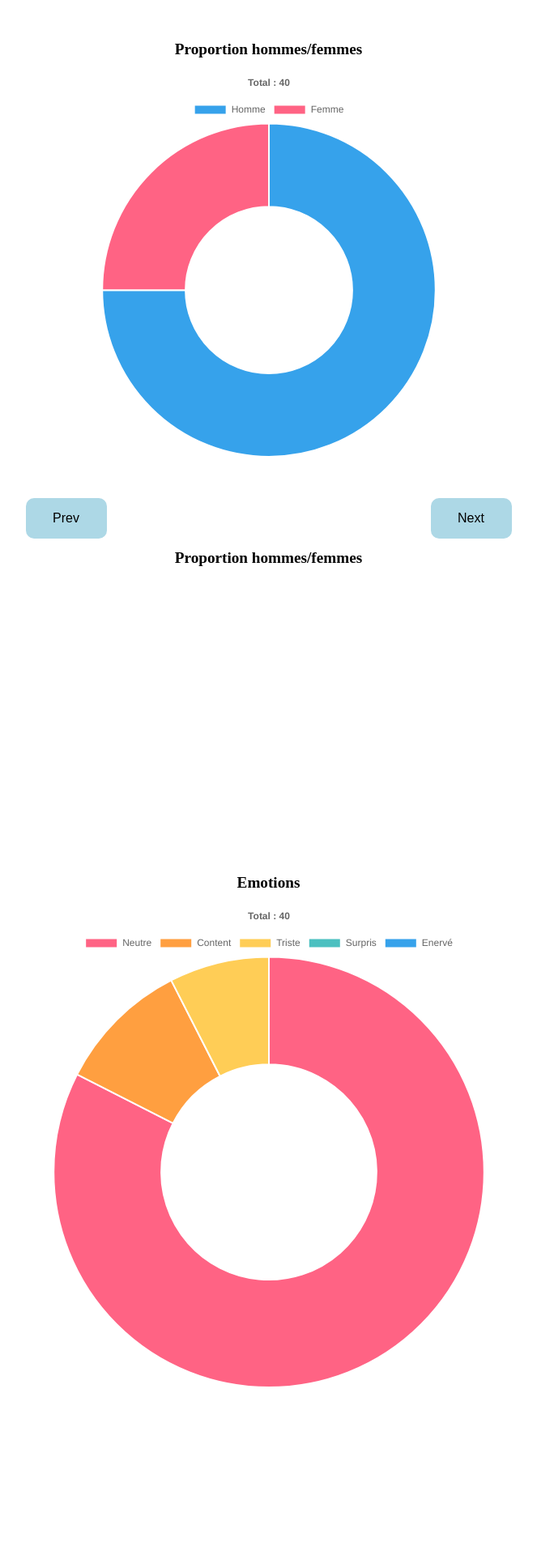
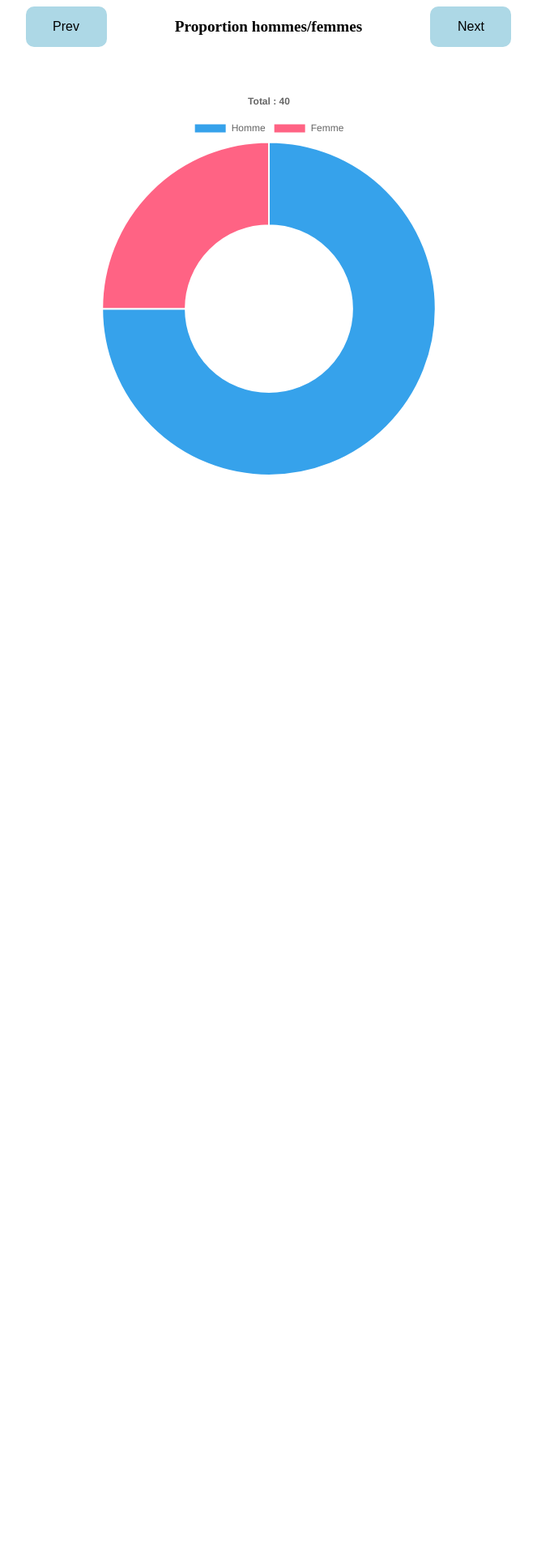
Before and after one commit to AurelienSomme/DataWeek, a Flask app: page / in a window 1280 px wide. Shown: the top 1920 px of the page at 81% size, without its empty margins (316-979 px from the left). After the commit the page ends 586 px from the top, so only its background shows below. Run offline with Flask 2, Linux system fonts and the light colour scheme; a map, chart or similar area stays blank.

Commit message:
Update index.html

```diff
--- a/templates/index.html
+++ b/templates/index.html
@@ -46,34 +46,21 @@
 </head>
 <body>
     <div id="main">
-        <!-- Graphe slider -->
-        <div class="slider">
-            <h1>Proportion hommes/femmes</h1>
-            <canvas id="graph1" class="slider-graph"></canvas>
-        </div>
-
         <!-- Prev / next button -->
         <div class="buttons">
             <button class="btn" onclick="prev()">Prev</button>
+            <h1 id="title">Proportion hommes/femmes</h1>
+                <!-- <h1>Emotions</h1> -->
+                <!-- <h1>Différentes moyennes d'âge</h1> -->
+                <!-- <h1>Tranches d'âges</h1> -->
             <button class="btn" onclick="next()">Next</button>
         </div>
-
-        <!-- Graphes -->
-        <div style="padding-bottom: 80px;padding-bottom: 200px;">
-            <h1>Proportion hommes/femmes</h1>
-            <canvas id="graph1"></canvas>
-        </div>
-        <div style="padding-bottom: 200px;">
-            <h1>Emotions</h1>
-            <canvas id="graph2"></canvas>
-        </div>
-        <div style="padding-bottom: 200px;">
-            <h1>Différentes moyennes d'âge</h1>
-            <canvas id="graph3" style="width:600Px;height:700px;"></canvas>
-        </div>
-        <div>
-            <h1>Tranches d'âges</h1>
-            <canvas id="graph4" style="width:600Px;height:700px;"></canvas>
+        <div class="slider">
+            <!-- Graphes -->
+                <canvas id="graph1" style="display:block"></canvas>
+                <canvas id="graph2" style="display:none"></canvas>
+                <canvas id="graph3" style="display:none"></canvas>
+                <canvas id="graph4" style="display:none"></canvas>
         </div>
     </div>
     <script>
@@ -266,24 +253,30 @@
         })
 
         // boutons précédents suivants
-        let slider_graph = document.querySelector('.slider-graph');
-        let graphes = [graph1, graph2, graph3, graph4]
+        //let slider_graph = document.querySelector('.slider-graph');
+        //let graphes = [graph1, graph2, graph3, graph4]
+        let titles = ["Proportion hommes/femmes", "Emotions", "Différentes moyennes d'âge", "Tranches d'âges"]
         let i = 1; //current graph
+        let iPrev = 4;
 
         function prev(){
-            if (i <= 1) i = graphes.length+1;
+            iPrev = i;
+            if (i <= 1) i = 5;
             i--;
             return setGraphe();
         }
 
         function next(){
-            if (i >= graphes.length) i = 0;
+            iPrev = i;
+            if (i >= 4) i = 0;
             i++;
             return setGraphe();
         }
 
         function setGraphe(){
-            return slider_graph.setAttribute('id', 'graph'+i)
+            document.getElementById("title").innerHTML = titles[i-1];
+            document.getElementById("graph"+i).style.display = "block";
+            document.getElementById("graph"+iPrev).style.display = "none";
         }
     </script>
 </body>
```
